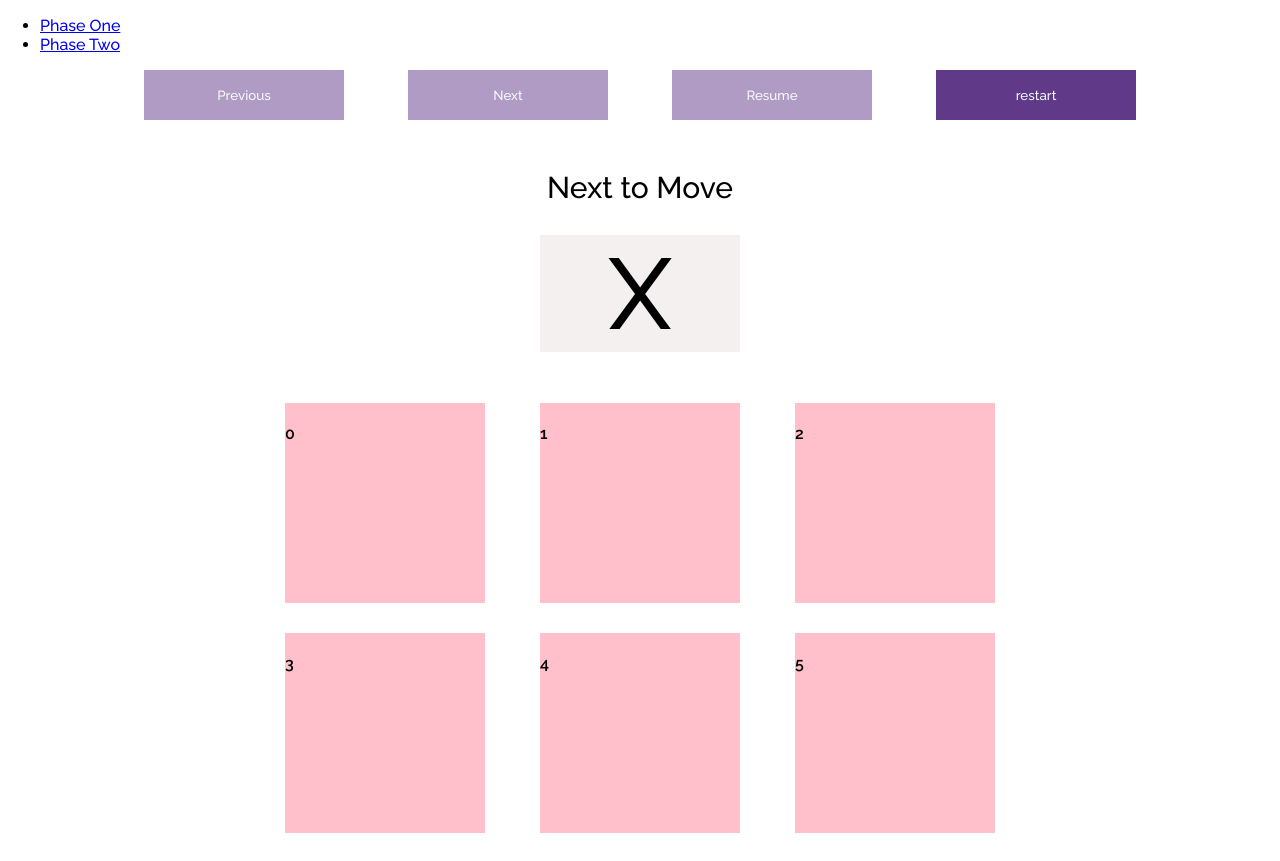
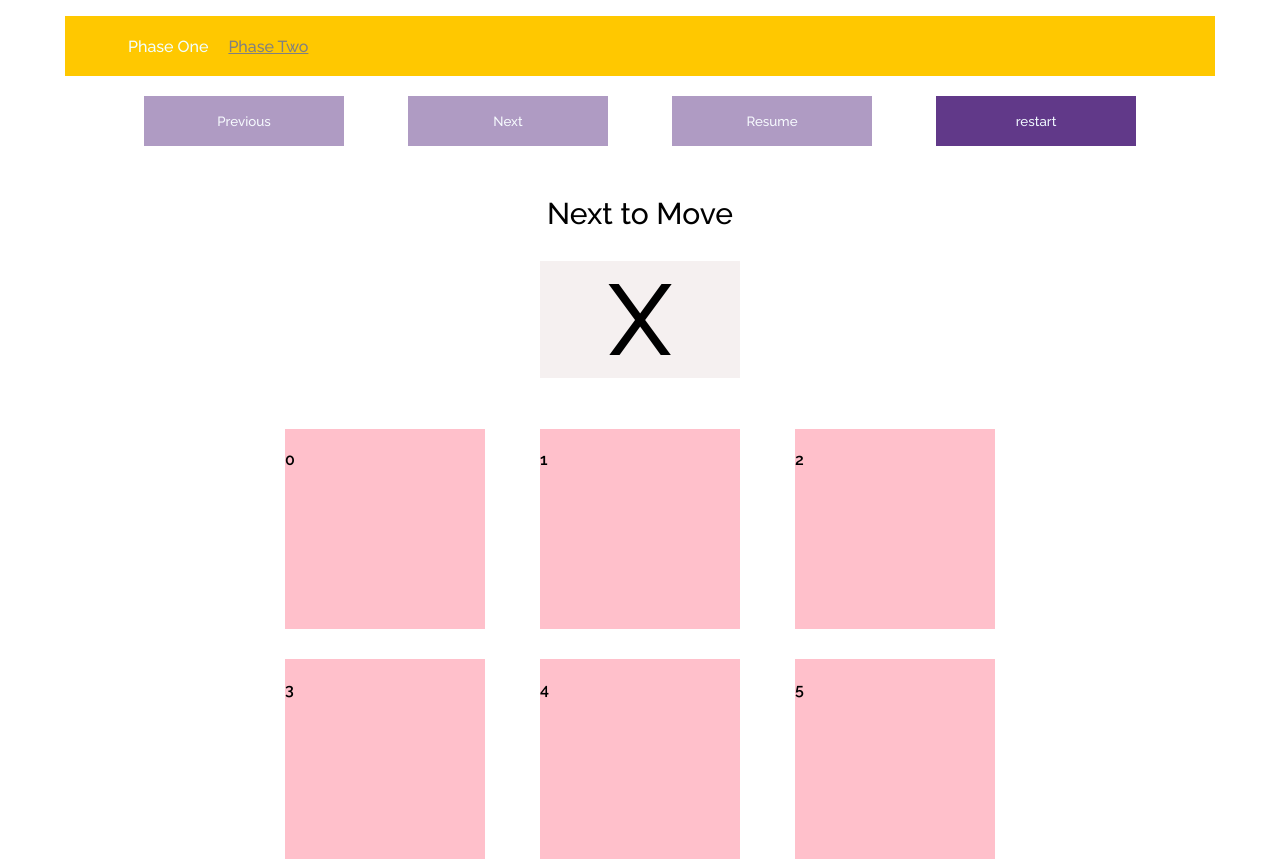
Before and after one commit to DranzerSv/Memory-Games, a React (Create React App) app: page /phase2 in a window 1280 px wide. Shown: the top 861 px of the page. Built offline with nearby package versions, Linux system fonts and the light colour scheme.

Commit message:
styles: added styles to navBar

```diff
--- a/src/components/NavBar/NavBar.tsx
+++ b/src/components/NavBar/NavBar.tsx
@@ -1,15 +1,31 @@
 import React from 'react';
 import { NavLink } from 'react-router-dom';
 
+import './navBar.scss';
+
 export default function NavBar() {
   return (
-    <div>
+    <div className="navBar">
       <ul>
         <li>
-          <NavLink to="/">Phase One</NavLink>
+          <NavLink
+            to="/"
+            className={({ isActive }) =>
+              isActive ? 'activeLink' : 'unactiveLink'
+            }
+          >
+            Phase One
+          </NavLink>
         </li>
         <li>
-          <NavLink to="/phase2">Phase Two</NavLink>
+          <NavLink
+            to="/phase2"
+            className={({ isActive }) =>
+              isActive ? 'activeLink' : 'unactiveLink'
+            }
+          >
+            Phase Two
+          </NavLink>
         </li>
       </ul>
     </div>
--- /dev/null
+++ b/src/components/NavBar/navBar.scss
@@ -0,0 +1,25 @@
+.navBar {
+  background-color: #ffc800;
+  margin: auto;
+  width: 100vw;
+  max-width: 1150px;
+
+  ul {
+    list-style: none;
+    width: 260px;
+    height: 60px;
+    margin-left: 2%;
+    margin-bottom: 20px;
+    display: flex;
+    align-items: center;
+    gap: 20px;
+
+    .activeLink {
+      color: gray;
+    }
+    .unactiveLink {
+      color: azure;
+      text-decoration: none;
+    }
+  }
+}
```
